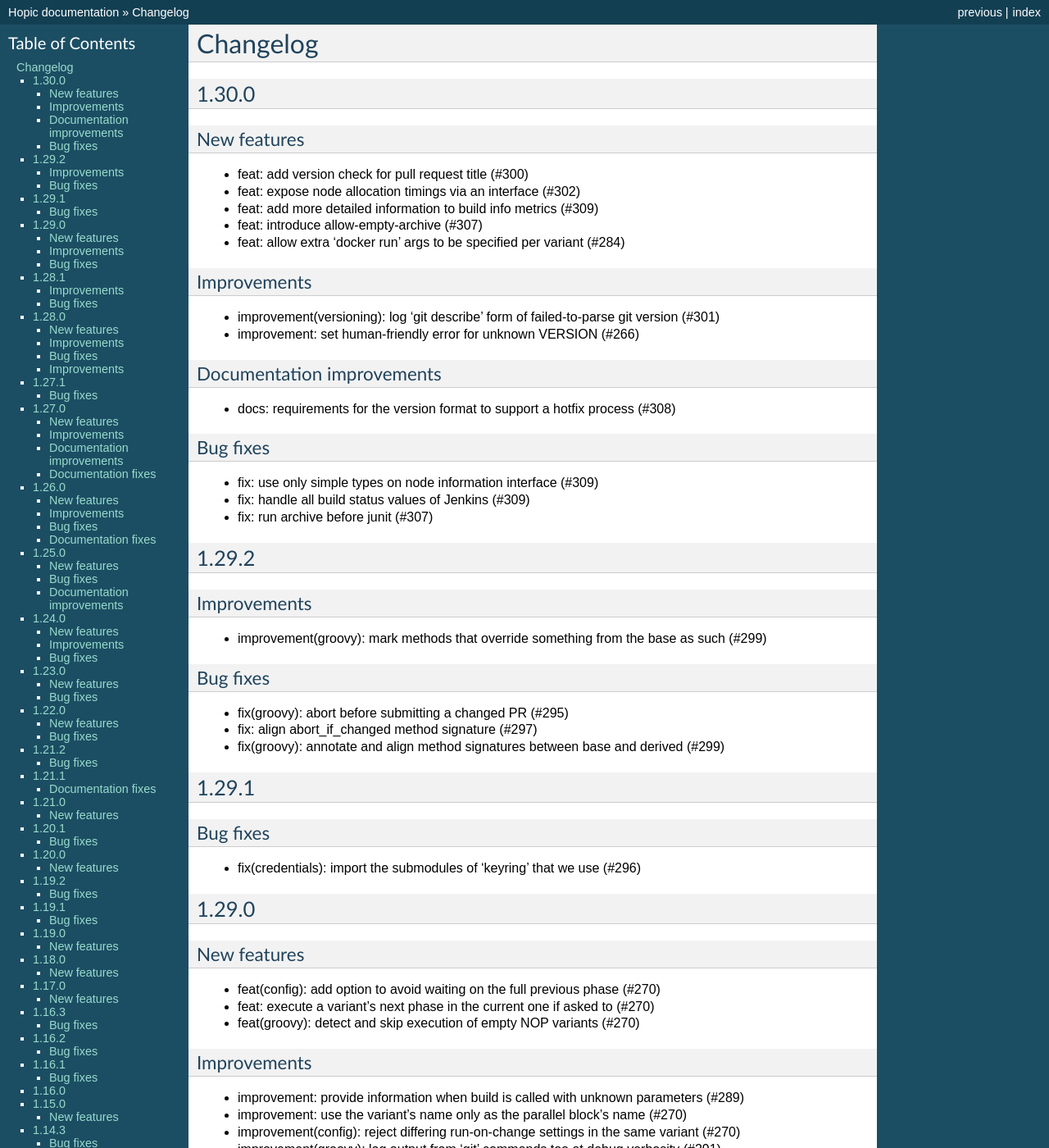
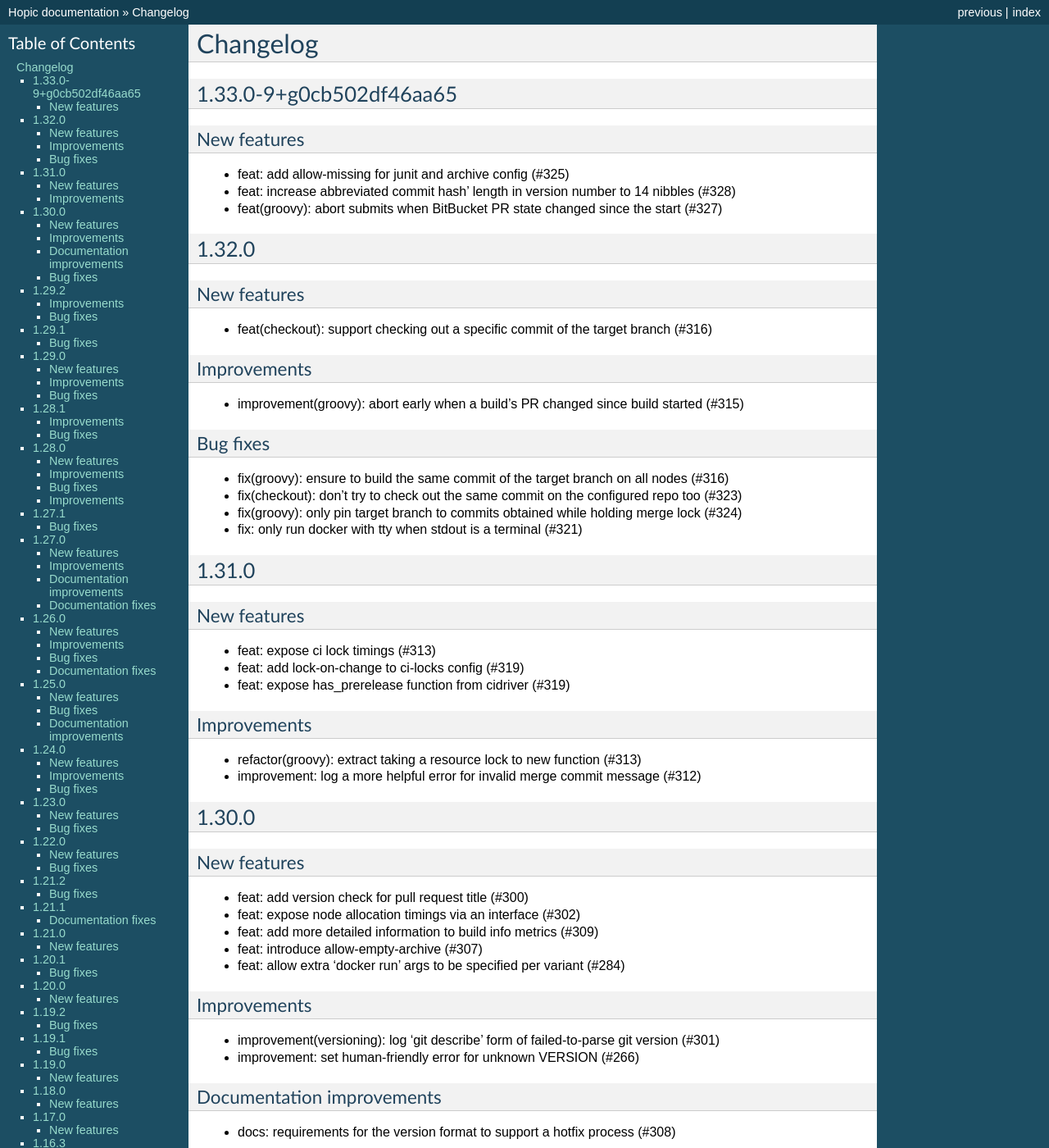
Before and after one commit to tomtom-international/hopic, a Sphinx documentation site: the page built from doc/source/changes.rst, in a window 1280 px wide and 1400 px high. Shown: the whole window at 82% size. Built offline with Sphinx 7.4.7, drawn with Linux system fonts in a browser that asks for light colours.

Commit message:
docs(changelog): add entries for 1.31.0, 1.32.0 and upcoming 1.33.0

```diff
--- a/doc/source/changes.rst
+++ b/doc/source/changes.rst
@@ -16,6 +16,53 @@
 =========
 Changelog
 =========
+
+1.33.0-9+g0cb502df46aa65
+======
+
+New features
+------------
+
+* feat: add allow-missing for junit and archive config (#325)
+* feat: increase abbreviated commit hash' length in version number to 14 nibbles (#328)
+* feat(groovy): abort submits when BitBucket PR state changed since the start (#327)
+
+1.32.0
+======
+
+New features
+------------
+
+* feat(checkout): support checking out a specific commit of the target branch (#316)
+
+Improvements
+------------
+
+* improvement(groovy): abort early when a build's PR changed since build started (#315)
+
+Bug fixes
+---------
+
+* fix(groovy): ensure to build the same commit of the target branch on all nodes (#316)
+* fix(checkout): don't try to check out the same commit on the configured repo too (#323)
+* fix(groovy): only pin target branch to commits obtained while holding merge lock (#324)
+* fix: only run docker with tty when stdout is a terminal (#321)
+
+1.31.0
+======
+
+New features
+------------
+
+* feat: expose ci lock timings (#313)
+* feat: add lock-on-change to ci-locks config (#319)
+* feat: expose has_prerelease function from cidriver (#319)
+
+Improvements
+------------
+
+* refactor(groovy): extract taking a resource lock to new function (#313)
+* improvement: log a more helpful error for invalid merge commit message (#312)
 
 1.30.0
 ======
```
Also changed, not shown: other parts of doc/source/changes.rst (+1 -1 lines).
